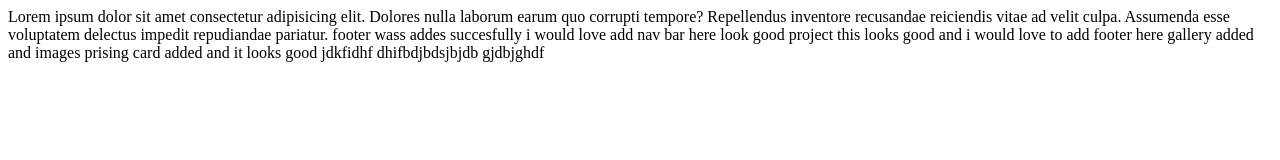
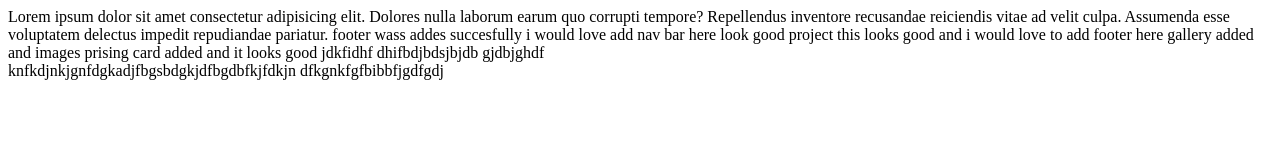
Before and after one commit to PankajTarlekar-1/git-tut, a plain HTML site: page index.html in a window 1280 px wide. Drawn offline with Linux system fonts and the light colour scheme.

Commit message:
add additional content to index.html

```diff
--- a/index.html
+++ b/index.html
@@ -16,5 +16,10 @@
       prising card added and it looks good
 
       jdkfidhf dhifbdjbdsjbjdb gjdbjghdf
+
+
+      <div>knfkdjnkjgnfdgkadjfbgsbdgkjdfbgdbfkjfdkjn
+        dfkgnkfgfbibbfjgdfgdj
+      </div>
 </body>
 </html>
```
